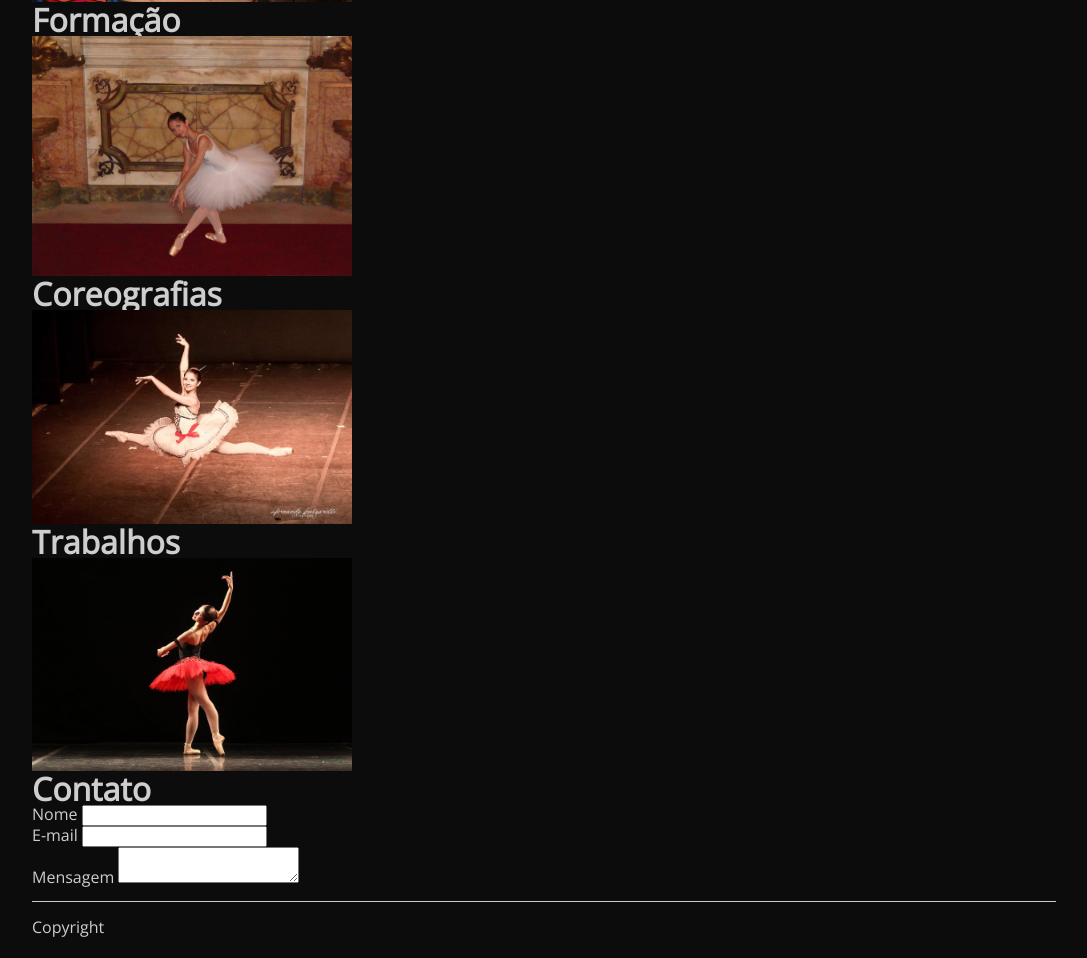
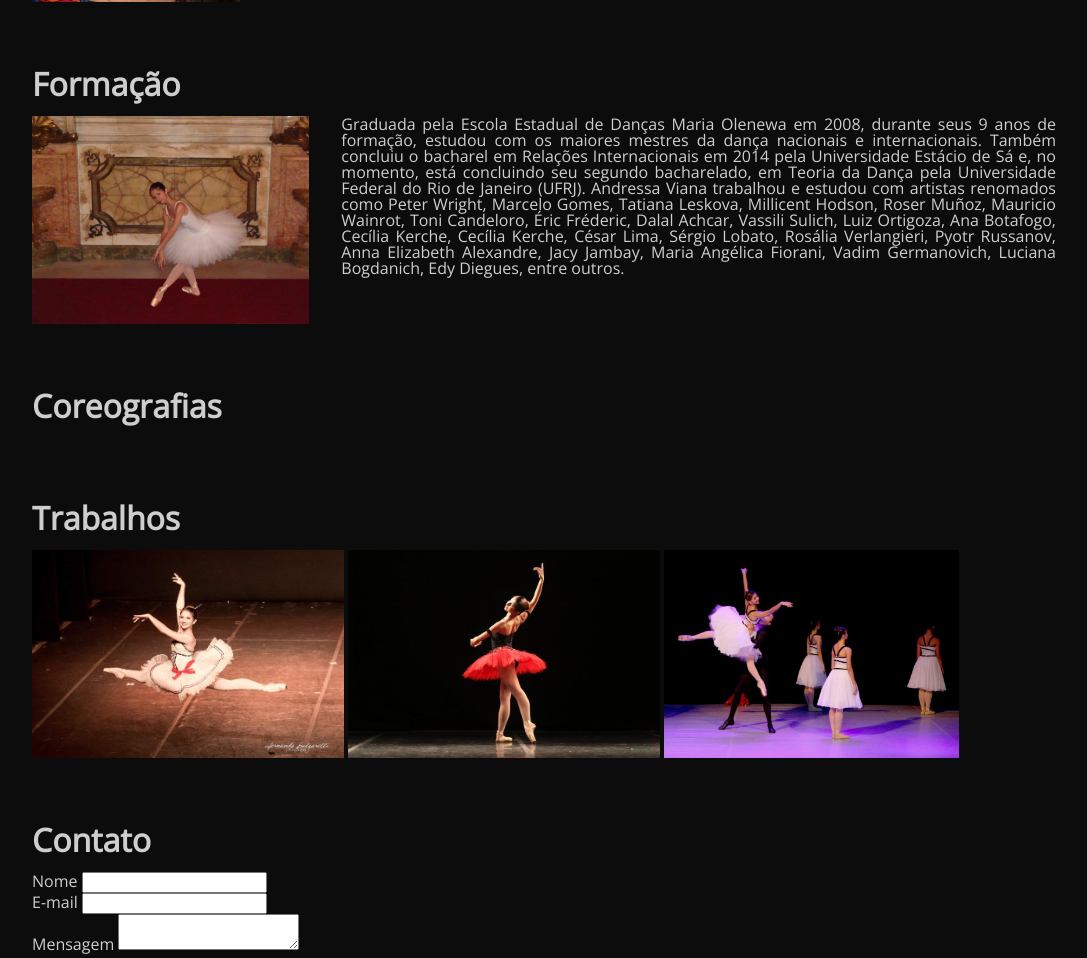
Before and after one commit to telesdev/portfolio-andressa, a plain HTML site: page index.html in a window 1280 px wide. Shown: the part 1252-2210 px from the top of the page, without its empty margins (96-1183 px from the left). Drawn offline with nearby package versions, Linux system fonts and the light colour scheme.

Commit message:
alteração de algumas sections

```diff
--- a/index.html
+++ b/index.html
@@ -44,21 +44,30 @@
                         <img src="images/pp.jpg" title="Perfil" alt="Foto de perfil de Andressa Viana" id='profile'>
                     </div>
                     <div>
+                        <h2 class='hide'>Hide</h2>
                         <p>Andressa Viana dançou profissionalmente como integrante do Corpo de Ballet do Theatro Municipal do Rio de Janeiro de 2014 a 2018 e também dançou na Companhia Jovem de Ballet do Rio de Janeiro, sob a direção de Dalal Achcar de 2010 a 2013. Andressa Viana também atua como professora e coreógrafa de ballet de 2009 até o presente momento, com experiência em todos os níveis, do iniciante ao avançado, com experiência também em turmas de Ballet adulto e Ballet fitness.</p>
+                    </div>
+                </section>
+                <section id='education'>
+                    <div>
+                        <h2>Formação</h2>
+                        <img src="images/young.jpg" title="Formação" alt="Foto de Andressa Viana quando jovem">
+                    </div>
+                    <div>
+                        <h2 class='hide'>Hide</h2>
                         <p>Graduada pela Escola Estadual de Danças Maria Olenewa em 2008, durante seus 9 anos de formação, estudou com os maiores mestres da dança nacionais e internacionais. Também concluiu o bacharel em Relações Internacionais em 2014 pela Universidade Estácio de Sá e, no momento, está concluindo seu segundo bacharelado, em Teoria da Dança pela Universidade Federal do Rio de Janeiro (UFRJ). Andressa Viana trabalhou e estudou com artistas renomados como Peter Wright, Marcelo Gomes, Tatiana Leskova, Millicent Hodson, Roser Muñoz, Mauricio Wainrot, Toni Candeloro, Éric Fréderic, Dalal Achcar, Vassili Sulich, Luiz Ortigoza, Ana Botafogo, Cecília Kerche, Cecília Kerche, César Lima, Sérgio Lobato, Rosália Verlangieri, Pyotr Russanov, Anna Elizabeth Alexandre, Jacy Jambay, Maria Angélica Fiorani, Vadim Germanovich, Luciana Bogdanich, Edy Diegues, entre outros.</p>
                     </div>
                 </section>
-                <section id='education'>
-                    <h2>Formação</h2>
-                    <img src="images/young.jpg" title="Formação" alt="Foto de Andressa Viana quando jovem">
-                </section>
                 <section id='choreo'>
                     <h2>Coreografias</h2>
-                    <img src="images/Flammes of Paris.jpg">
                 </section>
                 <section id='jobs'>
                     <h2>Trabalhos</h2>
-                    <img src="images/Paquita.jpg">
+                    <div>
+                        <img src="images/Flammes of Paris.jpg">
+                        <img src="images/Paquita.jpg">
+                        <img src="images/Cavalheiros da Rosa - Cia Jovem.jpg">
+                    </div>
                 </section>
                 <section id='contacts'>
                     <h2>Contato</h2>
--- a/styles/style.css
+++ b/styles/style.css
@@ -11,6 +11,10 @@ html {
 #header-container, #home-container, #footer-container {
     width: 80%;
     margin: auto;
+}
+
+section {
+    padding: 2em 0;
 }
 
 a {
@@ -29,10 +33,20 @@ h1 {
 
 h2 {
     font-size: 2em;
+    padding: 0 0 0.5em 0;
 }
 
 h3 {
     font-size: 1.5em;
+}
+
+#about>div>p, #education>div>p {
+    text-align: justify;
+    padding: 0 0 2em 2em ;
+}
+
+.hide {
+    visibility: hidden;
 }
 
 #logo-menu {
@@ -63,10 +77,11 @@ h3 {
     opacity: 0.2;
 }
 
-#about {
+#about, #education {
     display: flex;
 }
 
 img {
-    max-width: 20em;
+
+    max-height: 13em;
 }
```
Also changed, not shown: images/Cavalheiros da Rosa - Cia Jovem.jpg (added).
